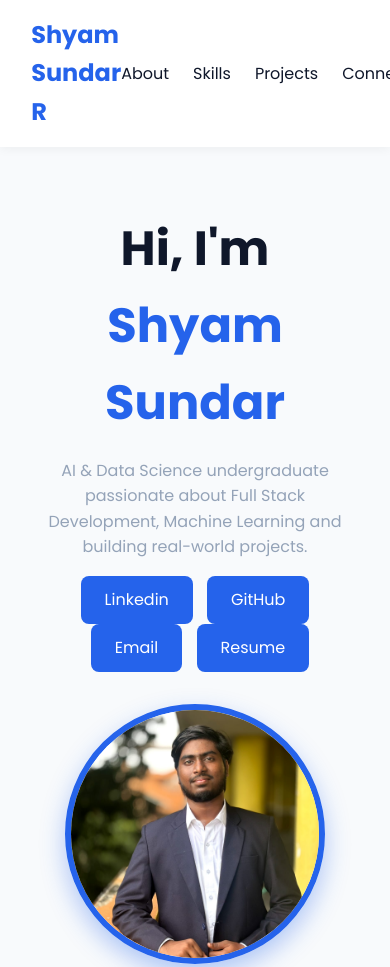
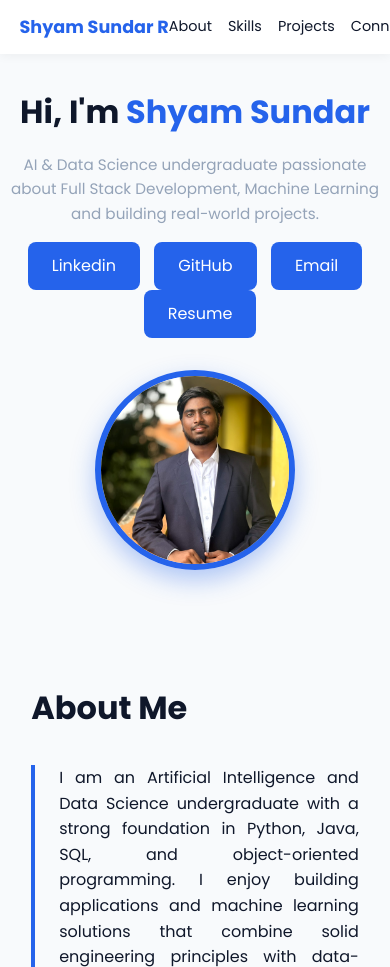
Before and after one commit to shyamsundar-r/shyamsundar.github.io, a plain HTML site: page index.html in a window 390 px wide. Shown: the top 967 px of the page. Drawn offline with Linux system fonts and the light colour scheme.

Commit message:
Update index.html

```diff
--- a/index.html
+++ b/index.html
@@ -30,7 +30,11 @@ nav {
   box-shadow: 0 2px 10px rgba(0,0,0,0.05);
   z-index: 1000;
 }
-nav h2 { color: var(--primary); }
+nav h2 {
+  color: var(--primary);
+  white-space: nowrap;
+  font-size: 1.1rem;
+}
 nav ul { list-style: none; display: flex; gap: 1.5rem; }
 nav ul li a:hover { color: var(--primary); }
 
@@ -42,7 +46,8 @@ section { padding: 4rem 8%; }
   display: grid;
   grid-template-columns: 1fr 1fr;
   align-items: center;
-  min-height: 90vh;
+  min-height: auto;
+  padding: 3rem 0;
 }
 .hero h1 { font-size: 3rem; }
 .hero span { color: var(--primary); }
@@ -123,9 +128,50 @@ footer {
 }
 
 @media(max-width: 768px) {
-  .hero { grid-template-columns: 1fr; text-align: center; }
-  .profile { margin: 2rem auto 0; }
+
+  nav {
+    padding: 0.8rem 5%;
+  }
+
+  nav ul {
+    gap: 1rem;
+    font-size: 0.9rem;
+  }
+
+  .hero {
+    grid-template-columns: 1fr;
+    text-align: center;
+    min-height: auto;
+    padding-top: 2rem;
+  }
+
+  .hero h1 {
+    font-size: 2rem;
+  }
+
+  .hero p {
+    font-size: 0.95rem;
+  }
+
+  .profile {
+    width: 200px;
+    height: 200px;
+    margin: 2rem auto 0;
+  }
+
+  .hero-buttons {
+  display: flex;
+  gap: 10px;
+  margin-top: 1rem;
+  flex-wrap: wrap;
+ }
+
+ .hero-buttons .btn {
+  flex: 1 1 45%;
+  text-align: center;
+ }
 }
+
 
   </style>
 </head>
```
